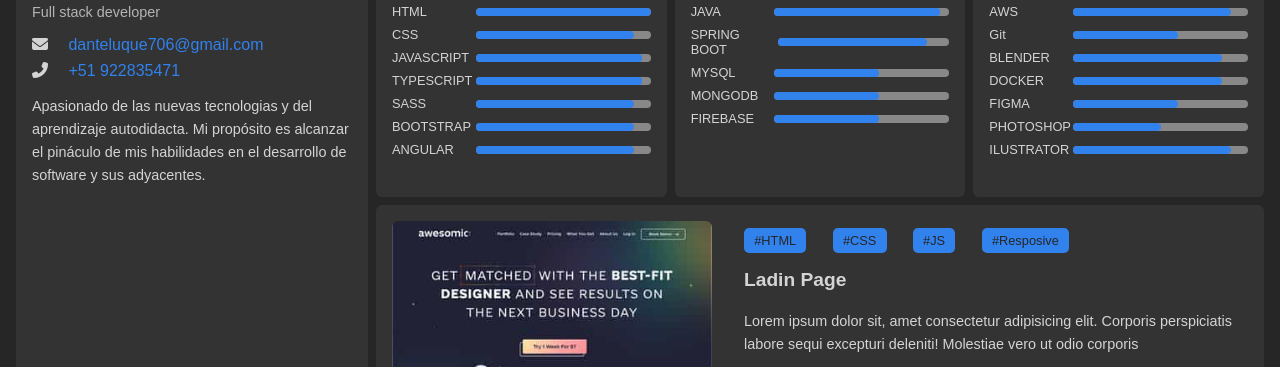
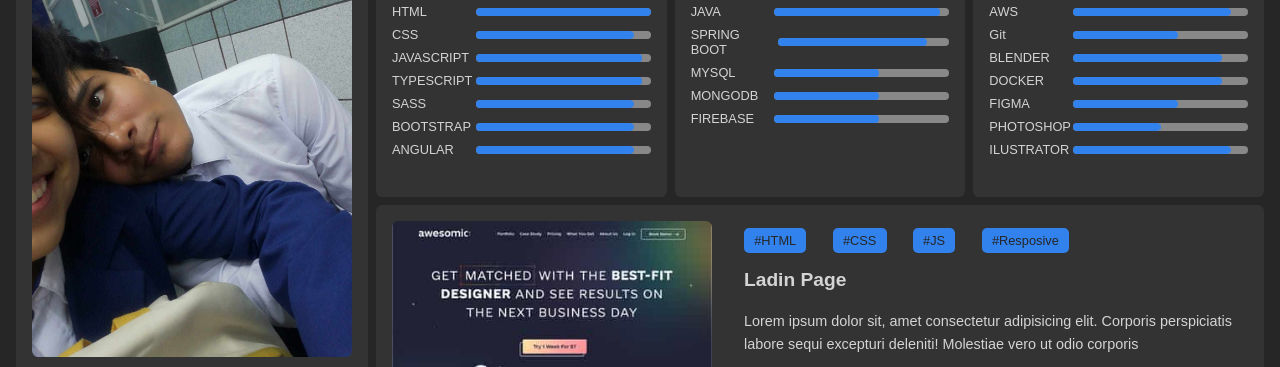
Before and after one commit to DanteLuque/portfolio, a plain HTML site: page index.html in a window 1280 px wide. Shown: the part 176-543 px from the top of the page. Drawn offline with Linux system fonts and the light colour scheme; the site is published under a folder, as on GitHub Pages, so addresses that start at the root find nothing.

Commit message:
Fixed minor bugs and pushed changes

```diff
--- a/index.html
+++ b/index.html
@@ -39,7 +39,7 @@
         <article class="card card--profile">
 
           <div class="card__image-container">
-            <img src="/assets/images/perfil.jpg" alt="">
+            <img src="assets/images/perfil.jpg" alt="">
           </div>
 
          <div class="card__header">
```
